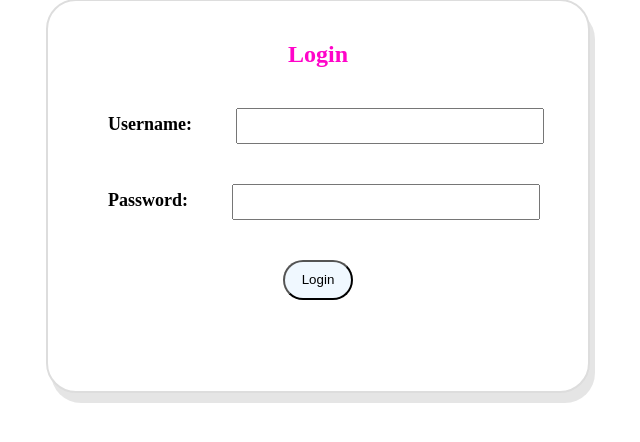
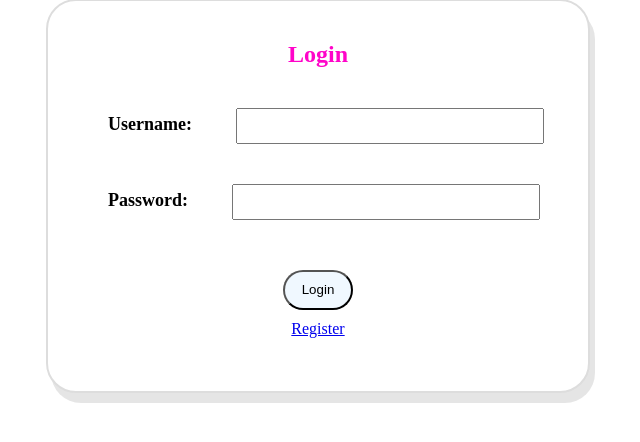
Before and after one commit to amaanshaik20/Infrastructure-Team-Project, a Flask app: page / in a window 1280 px wide. Shown: the part 101-543 px from the top of the page, without its empty margins (322-962 px from the left). Run offline with Flask 3, Linux system fonts and the light colour scheme.

Commit message:
Update index.html

```diff
--- a/templates/index.html
+++ b/templates/index.html
@@ -42,35 +42,41 @@
             /* width: fit-content; */
             padding: 10px;
             margin: 10px;
+            /* display: grid; */
             /* text-align: center; */
             /* background-color: red; */
         }
-        .button button{
+
+        .button button {
             height: 40px;
             width: 70px;
             background-color: aliceblue;
             color: black;
             border-radius: 25px;
+
         }
-        .button button:hover{
+
+        .button button:hover {
             background-color: black;
             color: aliceblue;
             cursor: pointer;
 
         }
+
         .username {
             height: 20px;
         }
-        .amaan{
+
+        .amaan {
             margin: 10px;
             font-weight: bolder;
         }
-        p{
+
+        p {
             text-align: center;
         }
     </style>
 </head>
-
 <body>
     <div class="login-container">
         <form id="loginForm" action="/main" method="post">
@@ -86,15 +92,16 @@
                     style="height: 30px; margin: 10px;width: 300px;">
             </div>
             <center>
-            <div class="button">
-                <button type="submit">Login</button>
-            </div></center>
+                <div class="button">
+                    <button type="submit" style="margin: 10PX;">Login</button><br>
+                    <a href="/register">Register</a>
+                </div>
+            </center>
             {% if message %}
             <p class="error-message" id="error-message">{{ message }}</p>
             {% endif %}
         </form>
     </div>
-
 </body>
 
 </html>
```
